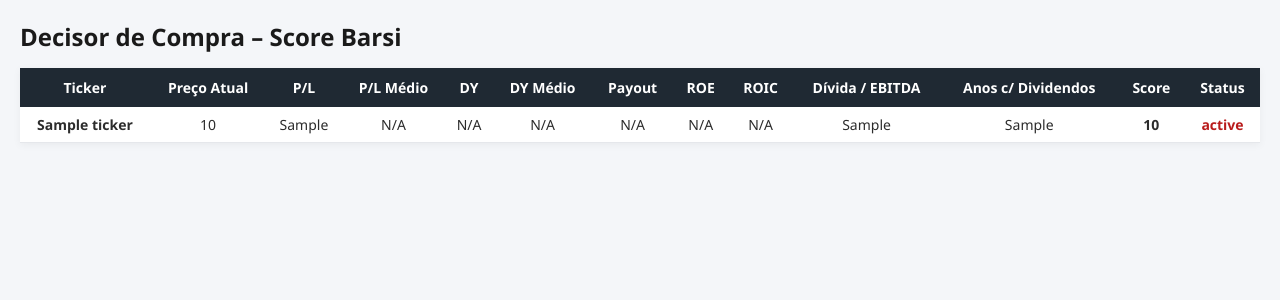
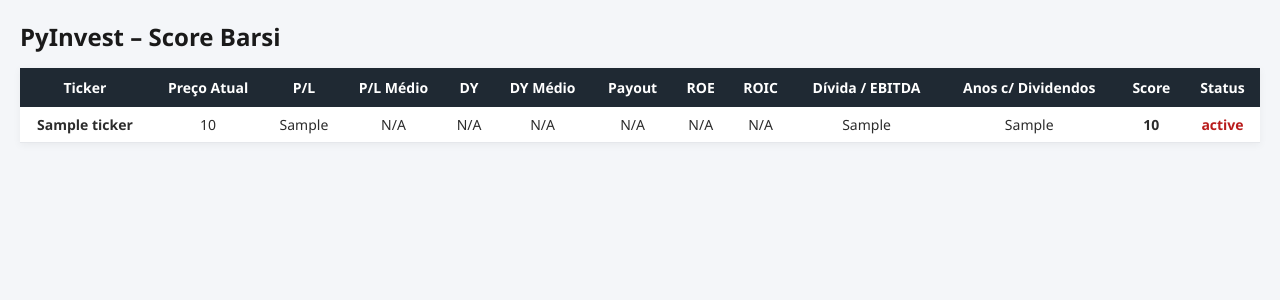
Before and after one commit to SpartanWilhelm/meurepositorio, a Flask app: template PyInvest/templates/dashboard.html in a window 1280 px wide. Shown: the part 42-342 px from the top of the page. Run offline with Flask 3, Linux system fonts and the light colour scheme; the template is opened without the code that fills it: most values are stand-ins (such as "Sample title", 1, 10 or a date in 2020).

Commit message:
PyInvest 1.031

```diff
--- a/PyInvest/templates/dashboard.html
+++ b/PyInvest/templates/dashboard.html
@@ -2,7 +2,7 @@
 <html lang="pt-br">
 <head>
     <meta charset="UTF-8">
-    <title>Decisor de Compra</title>
+    <title>PyInvest</title>
 
     <link rel="stylesheet" href="{{ url_for('static', filename='css/finance.css') }}">
 </head>
@@ -13,7 +13,7 @@
     <a href="{{ url_for('auth.logout') }}">Sair</a>
 </div>
 
-<h2>Decisor de Compra – Score Barsi</h2>
+<h2>PyInvest – Score Barsi</h2>
 
 <table>
     <tr>
```
